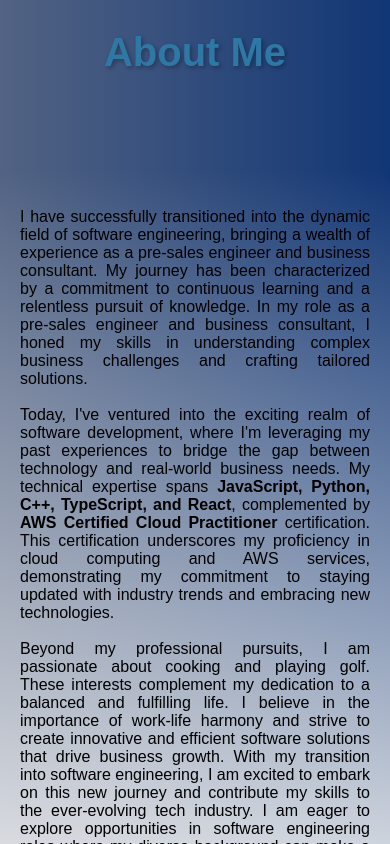
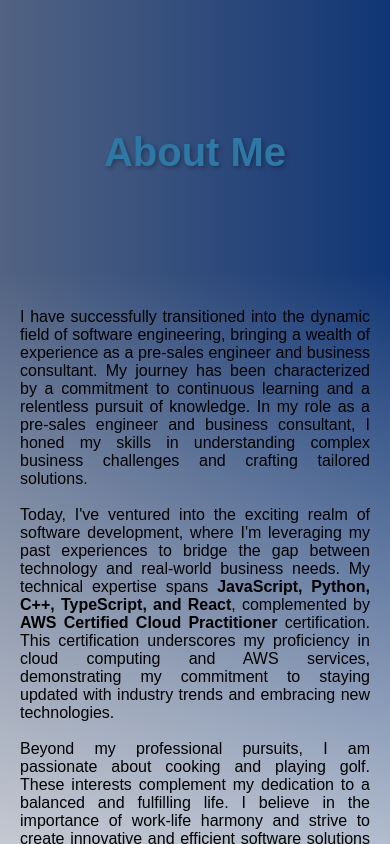
Before and after one commit to I-Angelo/Project-portfolio, a React (Create React App) app: page /about in a window 390 px wide. Shown: the top 844 px of the page. Built offline with nearby package versions, Linux system fonts and the light colour scheme.

Commit message:
About me top margin mobile

```diff
--- a/src/aboutMe.css
+++ b/src/aboutMe.css
@@ -21,6 +21,7 @@
     flex-direction: column;
     justify-content: center;
     align-items: center;
+    /* margin-top: 200px; */
   }
 
 
@@ -103,6 +104,10 @@
       /* margin-top: 500px; */
     }
 
+    .main-container{
+        margin-top: 100px;
+    }
+
     .about-me-container {
         margin-top: 200px;
     }
```
